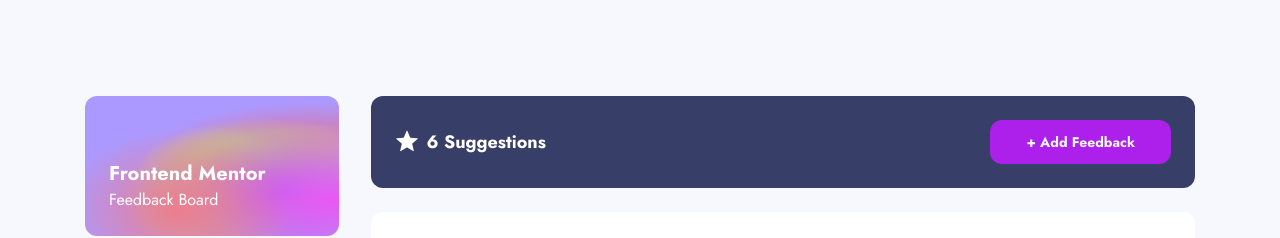
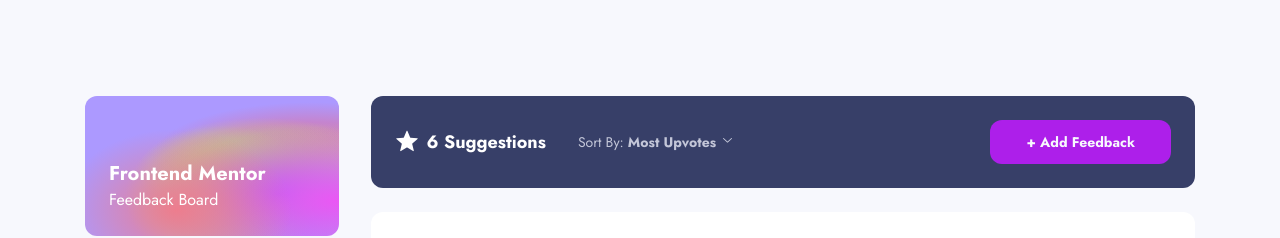
Before and after one commit to AlbaOngaro/product-feedback, a Next.js app: page / in a window 1280 px wide. Shown: the top 238 px of the page. Built offline with nearby package versions, Linux system fonts and the light colour scheme.

Commit message:
feat: added select component

```diff
--- a/package.json
+++ b/package.json
@@ -10,6 +10,7 @@
   },
   "dependencies": {
     "@radix-ui/react-icons": "^1.3.0",
+    "@radix-ui/react-select": "^1.2.2",
     "@types/node": "20.4.9",
     "@types/react": "18.2.19",
     "@types/react-dom": "18.2.7",
--- /dev/null
+++ b/src/components/atoms/select/Select.tsx
@@ -0,0 +1,71 @@
+import { forwardRef } from "react";
+import * as RUISelect from "@radix-ui/react-select";
+import { CheckIcon, ChevronDownIcon } from "@radix-ui/react-icons";
+import { twMerge } from "lib/utils/twMerge";
+
+const SelectItem = forwardRef<HTMLDivElement, RUISelect.SelectItemProps>(
+  function SelectItem({ children, className, ...props }, forwardedRef) {
+    return (
+      <RUISelect.Item
+        className={twMerge(
+          "outline-none flex flex-row justify-between items-center text-base px-6 py-3 text-dark-blue-gray cursor-pointer transition-all duration-300 border-[0] border-b border-solid border-[#3a437426] last-of-type:border-b-0 hover:text-purple hover:outline-none focus:outline-none",
+          className,
+        )}
+        {...props}
+        ref={forwardedRef}
+      >
+        <RUISelect.ItemText>{children}</RUISelect.ItemText>
+        <RUISelect.ItemIndicator className="text-purple">
+          <CheckIcon />
+        </RUISelect.ItemIndicator>
+      </RUISelect.Item>
+    );
+  },
+);
+
+interface Option {
+  label: string;
+  value: string;
+}
+
+interface Props {
+  label: string;
+  options: Option[];
+  onChange: (value: string) => void;
+  className?: string;
+}
+
+export function Select({ label, options, className, onChange }: Props) {
+  return (
+    <RUISelect.Root defaultValue={options[0].value} onValueChange={onChange}>
+      <RUISelect.Trigger
+        className={twMerge(
+          "flex gap-1 text-[#F2F4FE] text-sm font-bold opacity-75 transition-opacity duration-300 hover:opacity-100 focus:outline-none",
+          className,
+        )}
+        aria-label="Food"
+      >
+        <label className="font-normal">{label}</label>
+        <RUISelect.Value />
+        <RUISelect.Icon>
+          <ChevronDownIcon />
+        </RUISelect.Icon>
+      </RUISelect.Trigger>
+      <RUISelect.Portal>
+        <RUISelect.Content
+          position="popper"
+          sideOffset={16}
+          className="overflow-hidden bg-white rounded-md shadow-xl min-w-[255px]"
+        >
+          <RUISelect.Viewport>
+            {options.map((option) => (
+              <SelectItem key={option.value} value={option.value}>
+                {option.label}
+              </SelectItem>
+            ))}
+          </RUISelect.Viewport>
+        </RUISelect.Content>
+      </RUISelect.Portal>
+    </RUISelect.Root>
+  );
+}
--- a/src/components/organisms/header/Header.tsx
+++ b/src/components/organisms/header/Header.tsx
@@ -1,6 +1,7 @@
 import { StarFilledIcon } from "@radix-ui/react-icons";
 import { Button } from "components/atoms/button/Button";
 import { Card } from "components/atoms/card/Card";
+import { Select } from "components/atoms/select/Select";
 
 export function Header() {
   return (
@@ -8,6 +9,30 @@
       <h3 className="text-white text-lg	font-bold inline-flex items-center gap-2">
         <StarFilledIcon className="w-6 h-6" />6 Suggestions
       </h3>
+
+      <Select
+        className="ml-8"
+        label="Sort By:"
+        options={[
+          {
+            label: "Most Upvotes",
+            value: "upvotes+",
+          },
+          {
+            label: "Least Upvotes",
+            value: "upvotes-",
+          },
+          {
+            label: "Most Comments",
+            value: "comments+",
+          },
+          {
+            label: "Least Comments",
+            value: "comments-",
+          },
+        ]}
+        onChange={console.debug}
+      />
       <Button className="ml-auto">+ Add Feedback</Button>
     </Card>
   );
```
Also changed, not shown: 1 other file (tests, documents, lock files or other folders).
